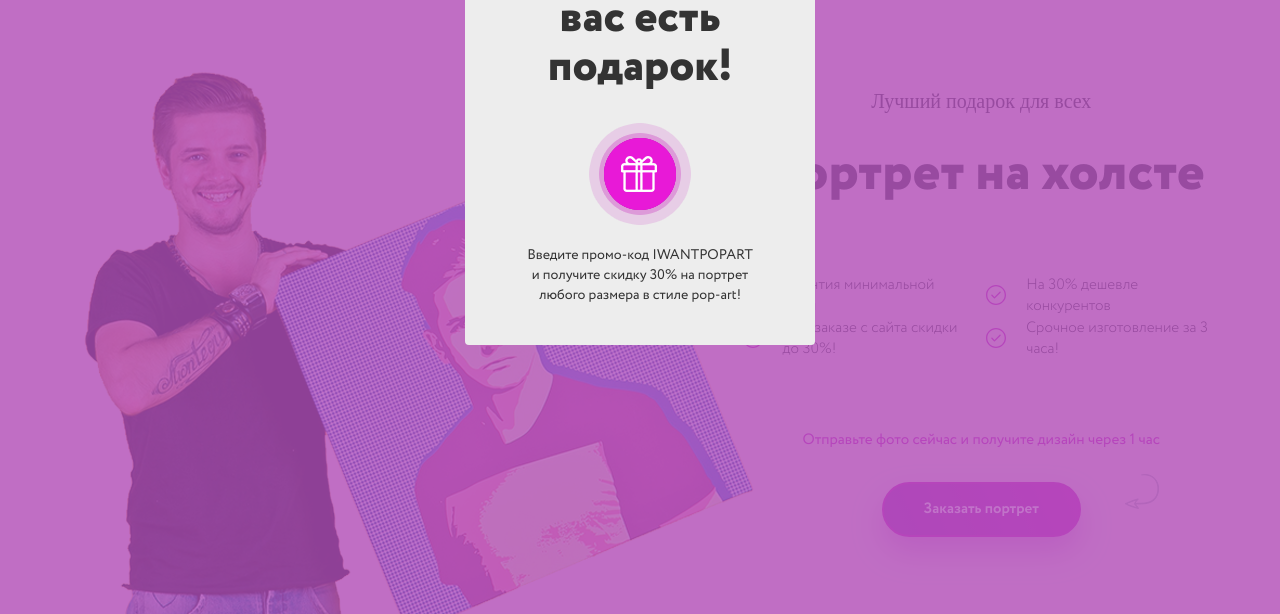
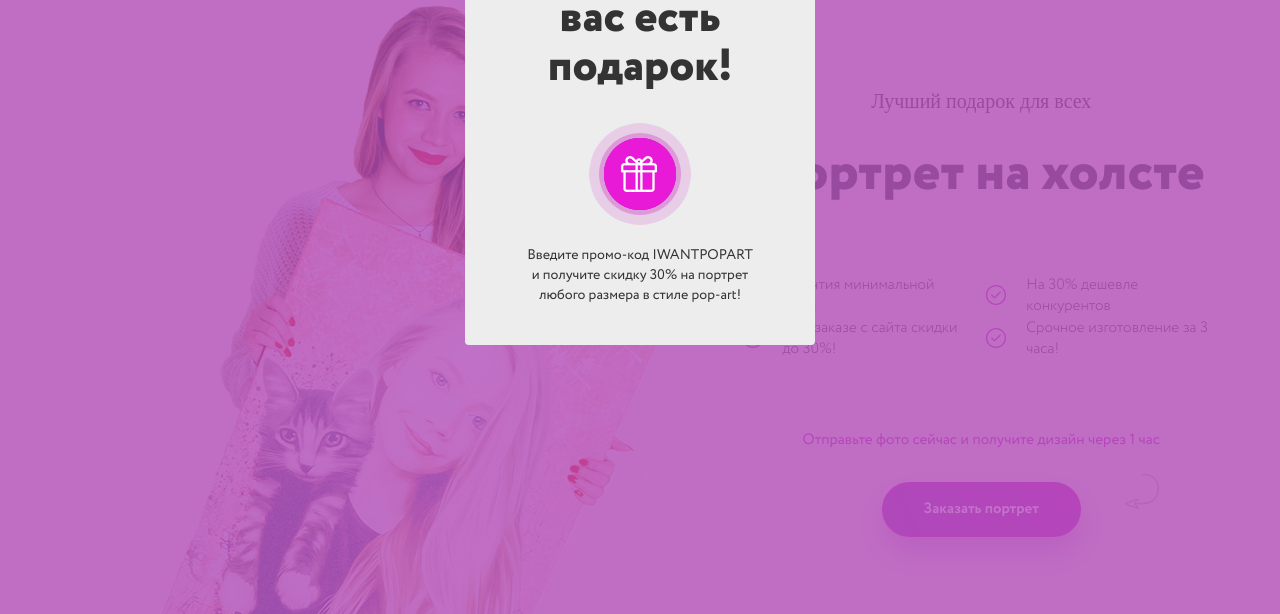
Before and after one commit to vladpochechun02/pictures, a website with bundled scripts: page src/index.html in a window 1280 px wide. Shown: the part 186-800 px from the top of the page. Built offline with nearby package versions, Linux system fonts and the light colour scheme; a web font is replaced by a local one.

Commit message:
Реализовал функционал слайдера и для корректной работы в слайдерах задал overflow

```diff
--- a/src/assets/css/main.css
+++ b/src/assets/css/main.css
@@ -36,6 +36,7 @@ html {
 }
 body {
   font-family: 'Circe Regular', sans-serif;
+
 }
 p {
   margin: 0;
@@ -208,6 +209,7 @@ h4 {
 .main {
   background-color: #f7e7e6;
   padding-top: 3rem;
+  overflow: hidden;
   /* Making it beautiful */
 
 }
@@ -836,6 +838,7 @@ h4 {
 .feedback {
   background-color: #f7e7e6;
   padding: 9rem 0;
+  overflow: hidden;
 }
 .feedback-slider-item {
   padding-bottom: 5rem;
--- a/src/index.html
+++ b/src/index.html
@@ -511,7 +511,7 @@
 					<div class="col-sm-5 col-sm-offset-1">
 						<p class=feedback-heading>«...Получил я именно то, о чем мечтал, причем прямо с доставкой на дом!...»</p>
 						<p class=feedback-text>Я живу в небольшом поселке и для меня заказать портрет было целым подвигом! Пристал наши с супругой фото и попросил сделать несколько макетов на выбор. К моему удивлению, очень скоро мне прислали не просто несколько, а целых 15 разных макетов! Я выбрал самый лучший и оформил заказ.</p>
-						<p class=feedback-signature><span>Олег Петров,</span> д. Месягутово</p>
+						<p class=feedback-signature><span>Олег Петров,</span> г. Днепр</p>
 					</div>
 				</div>
 				<div class=feedback-slider-item>
@@ -524,7 +524,7 @@
 					<div class="col-sm-5 col-sm-offset-1">
 						<p class=feedback-heading>«...Я в восторге! Не думала, что портрет может быть настолько красивым!...»</p>
 						<p class=feedback-text>Подруге муж подарил портрет, и мне тоже захотелось заказать. Из всех макетов этот сразу запал в душу! И отлично вписывется в интерьер моей гостинной. Теперь он висит тут на почетном месте, и я каждый раз любую им. Всем моим родным тоже очень понравился!</p>
-						<p class=feedback-signature><span>Ирина Антонова,</span> г. Кисловодск</p>
+						<p class=feedback-signature><span>Ирина Антонова,</span> г. Харьков</p>
 					</div>
 				</div>
 				<div class=feedback-slider-item>
@@ -537,7 +537,7 @@
 					<div class="col-sm-5 col-sm-offset-1">
 						<p class=feedback-heading>«...Неожиданный подарок на день рождения от друзей...»</p>
 						<p class=feedback-text>Хочу поделиться впечатлениями от полученного вчера подарка. Классная работа, выполненная, натуральными красками! Я как человек педантичный, люблю мелочи, для меня они очень важны, и здесь они прикольно сделаны – часы нарисовали, свитерок мой любимый, маечка с резиночкой. Очень позитивный шарж, сделанный по моей фотографии.</p>
-						<p class=feedback-signature><span>Нарек Маргарян,</span> г. Великие Луки</p>
+						<p class=feedback-signature><span>Нарек Маргарян,</span> г. Киев</p>
 					</div>
 				</div>
 			</div>
--- a/src/js/main.js
+++ b/src/js/main.js
@@ -1,7 +1,10 @@
 import modals from "./modules/modals";
+import sliders from "./modules/sliders";
 
 window.addEventListener('DOMContentLoaded', () => {
     'use strict';
 
     modals();
+    sliders('.feedback-slider-item', '', '.main-prev-btn', '.main-next-btn');
+    sliders('.main-slider-item', 'vertical');
 });
--- a/src/js/modules/modals.js
+++ b/src/js/modules/modals.js
@@ -14,13 +14,13 @@ const modals = () => {
             item.addEventListener('click', (e) => {
                 if (e.target) {
                     e.preventDefault();
-                }
+                };
 
                 btnPressed = true;
 
                 if (destroy) {
                     item.remove();
-                }
+                };
 
                 windows.forEach(item => {
                     item.style.display = 'none';
--- /dev/null
+++ b/src/js/modules/sliders.js
@@ -0,0 +1,73 @@
+const sliders = (slides, dir, prev, next) => {
+    let slideIndex = 1;
+    let paused = false;
+    const items = document.querySelectorAll(slides);
+
+    function showSlides(n) {
+        if (n > items.length) {
+            slideIndex = 1;
+        }
+
+        if (n < 1) {
+            slideIndex = items.length;
+        }
+
+        items.forEach(item => {
+            item.classList.add('animated');
+            item.style.display = 'none';
+        });
+
+        items[slideIndex - 1].style.display = 'block';
+    }
+
+    showSlides(slideIndex);
+
+    function changeSlide(n) {
+        showSlides(slideIndex += n);
+    }
+
+    try {
+        const prevBtn = document.querySelector(prev),
+              nextBtn = document.querySelector(next);
+
+        prevBtn.addEventListener('click', () => {
+            changeSlide(-1);
+            items[slideIndex - 1].classList.remove('slideInRight');
+            items[slideIndex - 1].classList.add('slideInLeft');
+        });
+
+        nextBtn.addEventListener('click', () => {
+            changeSlide(1);
+            items[slideIndex - 1].classList.remove('slideInLeft');
+            items[slideIndex - 1].classList.add('slideInRight');
+        });
+    } catch (error) { console.log(error);}
+
+    function activateAnimation() {
+        if (dir === 'vertical') {
+            paused = setInterval(function() {
+                changeSlide(1);
+                items[slideIndex - 1].classList.add('slideInUp');
+            }, 6000);
+        } else {
+            paused = setInterval(function() {
+                changeSlide(1);
+                items[slideIndex - 1].classList.remove('slideInLeft');
+                items[slideIndex - 1].classList.add('slideInRight');
+            }, 6000);
+        }
+    }
+
+    activateAnimation();
+
+    items[0].parentNode.addEventListener('mouseenter', () => {
+        clearInterval(paused);
+    });
+
+    items[0].parentNode.addEventListener('mouseleave', () => {
+        activateAnimation();
+    });
+
+};
+
+export default sliders;
```
Also changed, not shown: dist/assets/css/main.css, dist/index.html, dist/script.js, 1 other file.
